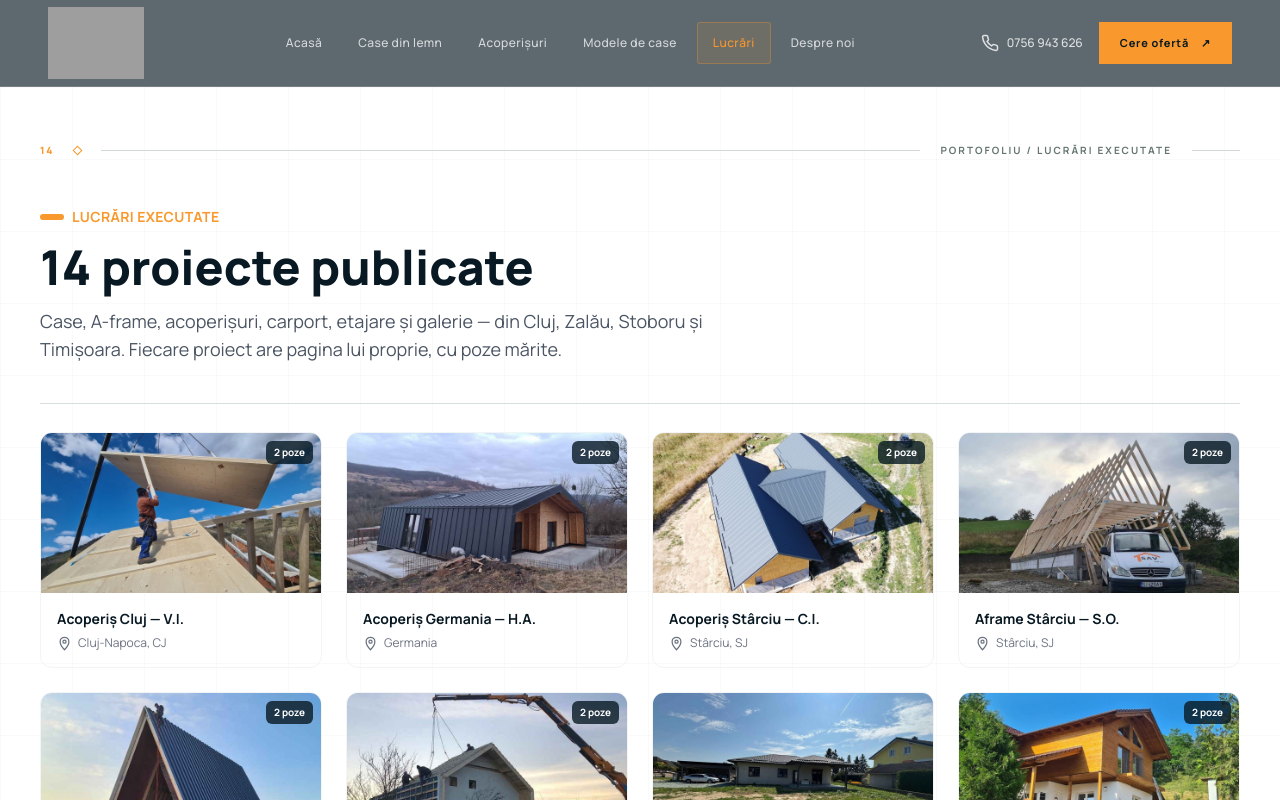
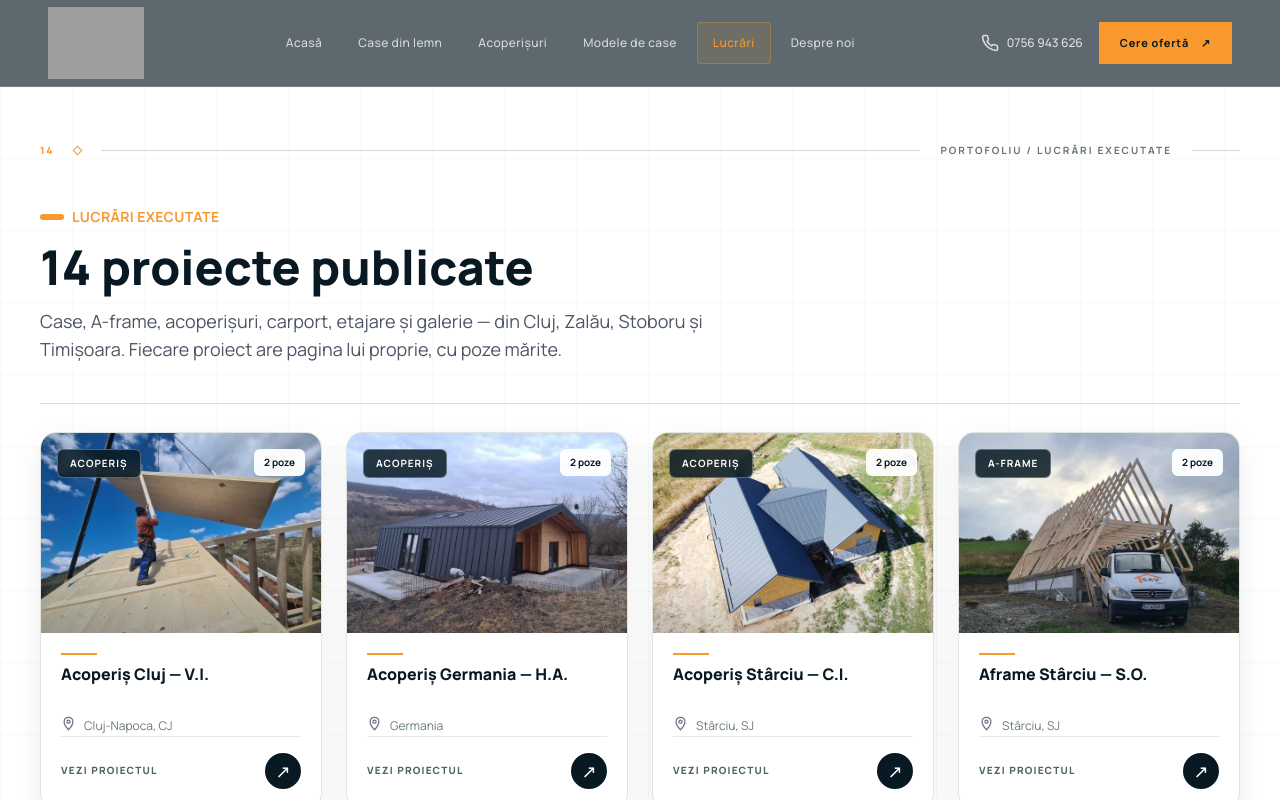
Before and after one commit to ianchisionut-ux/sav-haus, a Next.js app: page /proiecte in a window 1280 px wide. Shown: the top 800 px of the page. Built offline with nearby package versions, Linux system fonts and the light colour scheme; grey boxes are pictures that could not be loaded.

Commit message:
Restore all house floor plans; refine project cards and reduce image darkening

```diff
--- a/app/modele-case/[id]/page.tsx
+++ b/app/modele-case/[id]/page.tsx
@@ -20,7 +20,7 @@ export default function HouseModelDetail({params}:{params:{id:string}}) {
     <section className="relative overflow-hidden bg-[#081923] pb-16 text-white">
       <div className="relative h-[42vh] min-h-[300px] md:h-[65vh]">
         <img src={model.image} alt={"Randare ilustrativă Casa "+model.id} className="h-full w-full object-cover"/>
-        <div className="absolute inset-0 bg-gradient-to-t from-[#081923] via-[#081923]/15 to-transparent"/>
+        <div className="absolute inset-0 bg-gradient-to-t from-[#081923]/80 via-[#081923]/5 to-transparent"/>
       </div>
       <div className="relative z-10 mx-auto -mt-28 max-w-[1360px] px-6 lg:px-10">
         <Link href="/modele-case" className="text-xs tracking-widest text-[#F9982D] hover:text-white">← ÎNAPOI LA MODELE</Link>
--- a/app/modele-case/page.tsx
+++ b/app/modele-case/page.tsx
@@ -14,7 +14,7 @@ export default function ModelsPage() {
     <main className="bg-[#f5f2eb] text-[#12252c]">
       <Header active="/modele-case" />
       <section className="relative overflow-hidden bg-[#081923] px-6 pb-20 pt-24 text-white lg:px-10 lg:pb-28 lg:pt-32">
-        <div className="pointer-events-none absolute inset-0 opacity-20" style={{background:"linear-gradient(120deg,#081923 18%,transparent 75%),url('"+houseModels[5].image+"') center / cover"}}/>
+        <div className="pointer-events-none absolute inset-0 opacity-35" style={{background:"linear-gradient(120deg,#081923 18%,transparent 75%),url('"+houseModels[5].image+"') center / cover"}}/>
         <div className="relative mx-auto max-w-[1360px]">
           <p className="sav-eyebrow">SAV HAUS / COLECȚIA DE CASE / 2026</p>
           <h1 className="sav-display mt-8 max-w-4xl text-6xl leading-[.98] md:text-8xl">Acasă începe <em className="font-normal text-[#F9982D]">cu un plan bun.</em></h1>
--- a/app/page.tsx
+++ b/app/page.tsx
@@ -127,7 +127,7 @@ export default function Home() {
                   fill
                   className="object-cover transition-transform duration-700 group-hover:scale-110"
                 />
-                <div className="absolute inset-0 bg-gradient-to-t from-navy/85 via-navy/10 to-transparent transition-opacity group-hover:from-navy/90" />
+                <div className="absolute inset-0 bg-gradient-to-t from-navy/45 via-transparent to-transparent transition-opacity group-hover:from-navy/55" />
                 <div className="absolute inset-x-0 bottom-0 flex items-center justify-between p-5">
                   <span className="text-lg font-bold text-white">{card.title}</span>
                   <span className="flex h-9 w-9 items-center justify-center rounded-full bg-orange text-white transition-transform duration-300 group-hover:translate-x-1 group-hover:scale-110">
--- a/components/ProjectsGrid.tsx
+++ b/components/ProjectsGrid.tsx
@@ -5,33 +5,40 @@ import type { ProjectDetail } from "@/lib/projects";
 
 export default function ProjectsGrid({ projects }: { projects: ProjectDetail[] }) {
   return (
-    <div className="grid grid-cols-1 gap-6 sm:grid-cols-2 lg:grid-cols-4">
+    <div className="grid grid-cols-1 gap-6 sm:grid-cols-2 xl:grid-cols-4">
       {projects.map((p) => (
         <Link
           key={p.slug}
           href={`/proiecte/${p.slug}`}
-          className="group overflow-hidden rounded-xl border border-gray-100 transition-shadow duration-300 hover:shadow-xl hover:shadow-navy/10"
+          className="group relative flex h-full flex-col overflow-hidden rounded-2xl border border-[#dfe5e1] bg-white shadow-[0_10px_30px_rgba(8,25,35,.07)] transition-all duration-300 hover:-translate-y-1 hover:border-[#F9982D]/55 hover:shadow-[0_20px_46px_rgba(8,25,35,.15)] focus-visible:outline-2 focus-visible:outline-[#F9982D]"
         >
-          <div className="relative h-[160px] w-full overflow-hidden">
+          <div className="relative aspect-[1.4] w-full overflow-hidden bg-[#e2e8e4]">
             <Image
               src={p.images[0]}
               alt={p.title}
               fill
-              className="object-cover transition-transform duration-700 group-hover:scale-110"
+              sizes="(max-width:640px) 100vw, (max-width:1280px) 50vw, 25vw"
+              className="object-cover transition-transform duration-700 group-hover:scale-[1.045]"
             />
-            <div className="absolute inset-0 bg-navy/0 transition-colors duration-300 group-hover:bg-navy/10" />
-            {p.images.length > 1 && (
-              <span className="absolute right-2 top-2 rounded-md bg-navy/80 px-2 py-1 text-[10px] font-bold text-white">
-                {p.images.length} poze
-              </span>
-            )}
+            <div className="pointer-events-none absolute inset-x-0 bottom-0 h-16 bg-gradient-to-t from-[#081923]/20 to-transparent" />
+            <span className="absolute left-4 top-4 rounded-md border border-white/30 bg-[#081923]/85 px-3 py-1.5 text-[10px] font-bold uppercase tracking-[.10em] text-white backdrop-blur-sm">
+              {p.category}
+            </span>
+            <span className="absolute right-4 top-4 rounded-md bg-white/95 px-2.5 py-1.5 text-[10px] font-bold text-[#081923]">
+              {p.images.length} {p.images.length === 1 ? "poză" : "poze"}
+            </span>
           </div>
-          <div className="p-4">
-            <h3 className="text-sm font-bold text-navy transition-colors group-hover:text-orange-dark">
+          <div className="flex flex-1 flex-col px-5 pb-5 pt-5">
+            <div className="mb-2 h-[2px] w-9 bg-[#F9982D]" />
+            <h3 className="min-h-[2.8em] text-[16px] font-extrabold leading-[1.4] text-[#081923] transition-colors duration-200 group-hover:text-[#c96c10]">
               {p.title}
             </h3>
-            <div className="mt-1.5 flex items-center gap-1.5 text-xs text-gray-500">
-              <LocationSmallIcon /> {p.location}
+            <div className="mt-2 flex items-start gap-2 text-xs leading-5 text-[#687b75]">
+              <LocationSmallIcon /> <span>{p.location}</span>
+            </div>
+            <div className="mt-auto flex items-center justify-between gap-3 border-t border-[#e3e9e6] pt-4 mt-5">
+              <span className="text-[10px] font-extrabold uppercase tracking-[.12em] text-[#51645f]">Vezi proiectul</span>
+              <span className="flex h-9 w-9 shrink-0 items-center justify-center rounded-full bg-[#081923] text-lg text-white transition-all duration-300 group-hover:translate-x-0.5 group-hover:bg-[#F9982D] group-hover:text-[#081923]" aria-hidden="true">↗</span>
             </div>
           </div>
         </Link>
```
Also changed, not shown: lib/houseModels.ts (+11 -11 lines).
